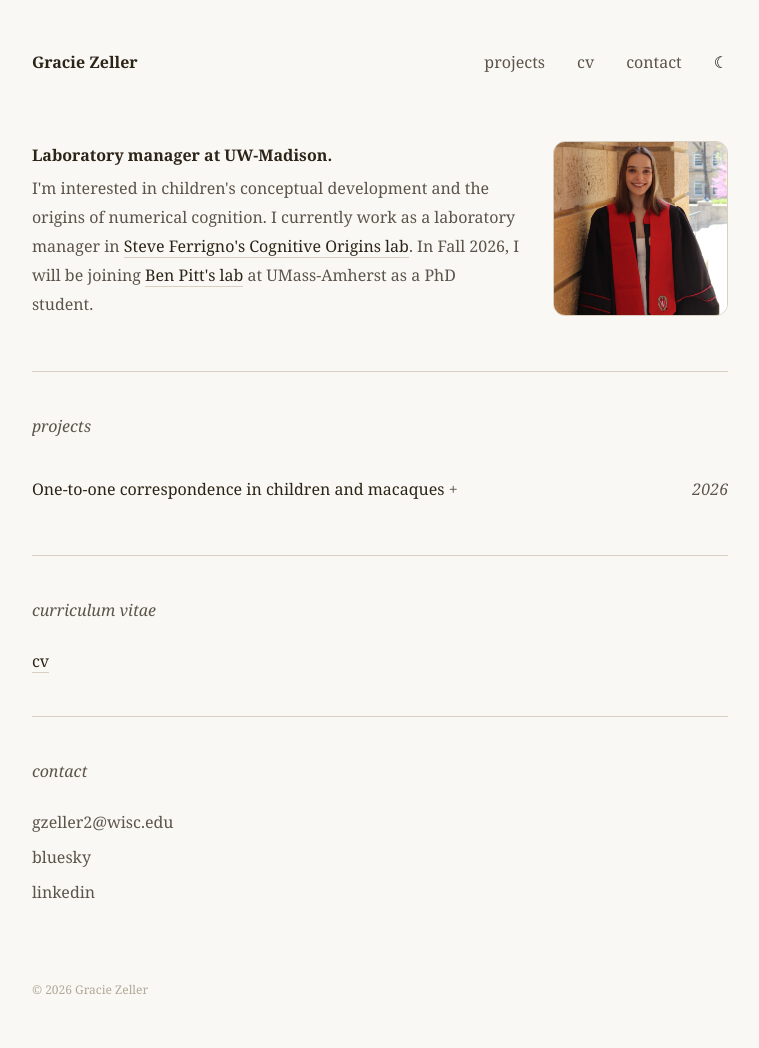
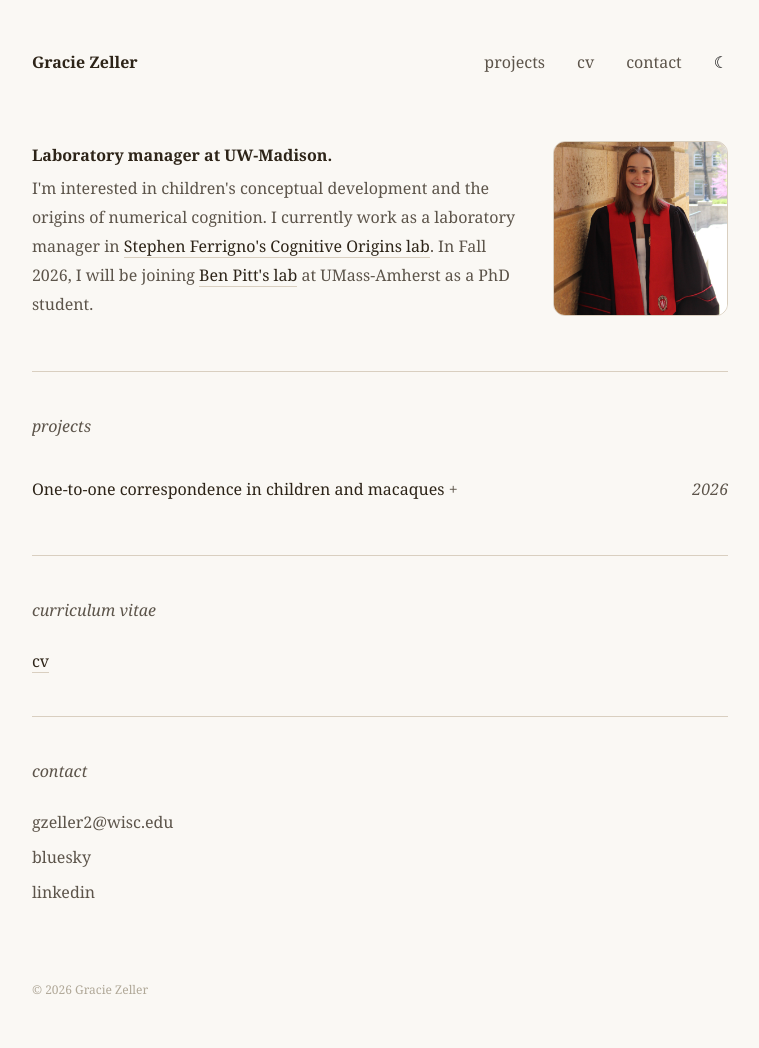
Before and after one commit to zellergracie/zellergracie.github.io, a Jekyll site: the page built from index.md, in a window 1280 px wide. Shown: the whole page, without its empty margins (260-1019 px from the left). Built offline with Jekyll 4.4.1, drawn with Linux system fonts in a browser that asks for light colours.

Commit message:
Update index.md

```diff
--- a/index.md
+++ b/index.md
@@ -7,7 +7,7 @@ title: Gracie Zeller
   <div class="hero-inner" style="display: flex; justify-content: space-between; align-items: flex-start; gap: 2rem;">
     <div>
       <p><strong>Laboratory manager at UW-Madison.</strong></p>
-      <p>I'm interested in children's conceptual development and the origins of numerical cognition. I currently work as a laboratory manager in <a href="https://cognitiveoriginslab.psych.wisc.edu/">Steve Ferrigno's Cognitive Origins lab</a>. In Fall 2026, I will be joining <a href="https://cognitiveconstructionlab.com/">Ben Pitt's lab</a> at UMass-Amherst as a PhD student.</p>
+      <p>I'm interested in children's conceptual development and the origins of numerical cognition. I currently work as a laboratory manager in <a href="https://cognitiveoriginslab.psych.wisc.edu/">Stephen Ferrigno's Cognitive Origins lab</a>. In Fall 2026, I will be joining <a href="https://cognitiveconstructionlab.com/">Ben Pitt's lab</a> at UMass-Amherst as a PhD student.</p>
     </div>
     <img src="/headshot.jpg" alt="Gracie Zeller"
       style="width: 175px; height: 175px; object-fit: cover; border-radius: 12px; flex-shrink: 0; border: 1px solid #d9cfc0;">
```
